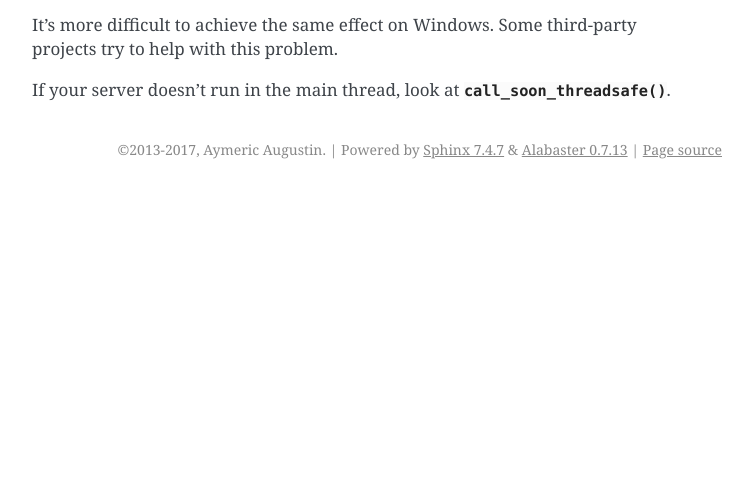
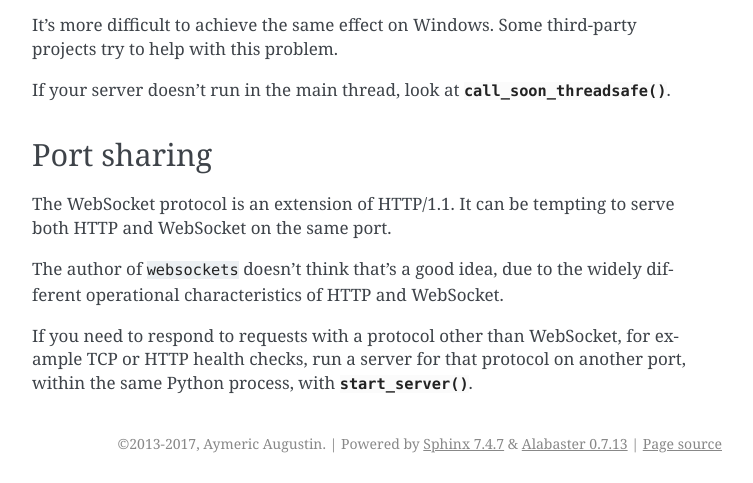
Before and after one commit to python-websockets/websockets, a Sphinx documentation site: the page built from docs/deployment.rst, in a window 1280 px wide and 900 px high, scrolled down 1995 px, cut to the strip 417-900 px from the top of the window. Shown: the whole strip, without its empty margins (388-1141 px from the left). Built offline with Sphinx 7.4.7, drawn with Linux system fonts in a browser that asks for light colours; before the commit the page ends 2601 px from its top, so only the background shows below that.

Commit message:
Document that port sharing is unsupported.
Fix #116.

```diff
--- a/docs/deployment.rst
+++ b/docs/deployment.rst
@@ -112,3 +112,16 @@ projects try to help with this problem.
 
 If your server doesn't run in the main thread, look at
 :func:`~asyncio.AbstractEventLoop.call_soon_threadsafe`.
+
+Port sharing
+------------
+
+The WebSocket protocol is an extension of HTTP/1.1. It can be tempting to
+serve both HTTP and WebSocket on the same port.
+
+The author of ``websockets`` doesn't think that's a good idea, due to the
+widely different operational characteristics of HTTP and WebSocket.
+
+If you need to respond to requests with a protocol other than WebSocket, for
+example TCP or HTTP health checks, run a server for that protocol on another
+port, within the same Python process, with :func:`~asyncio.start_server`.
```
